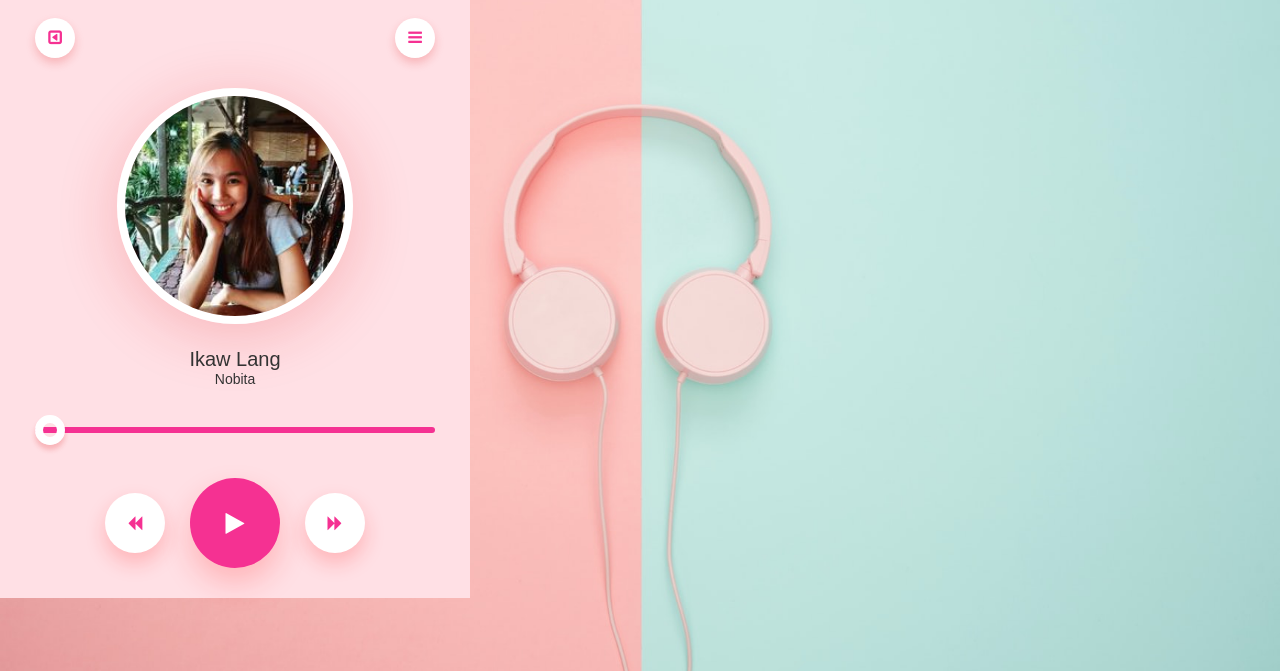
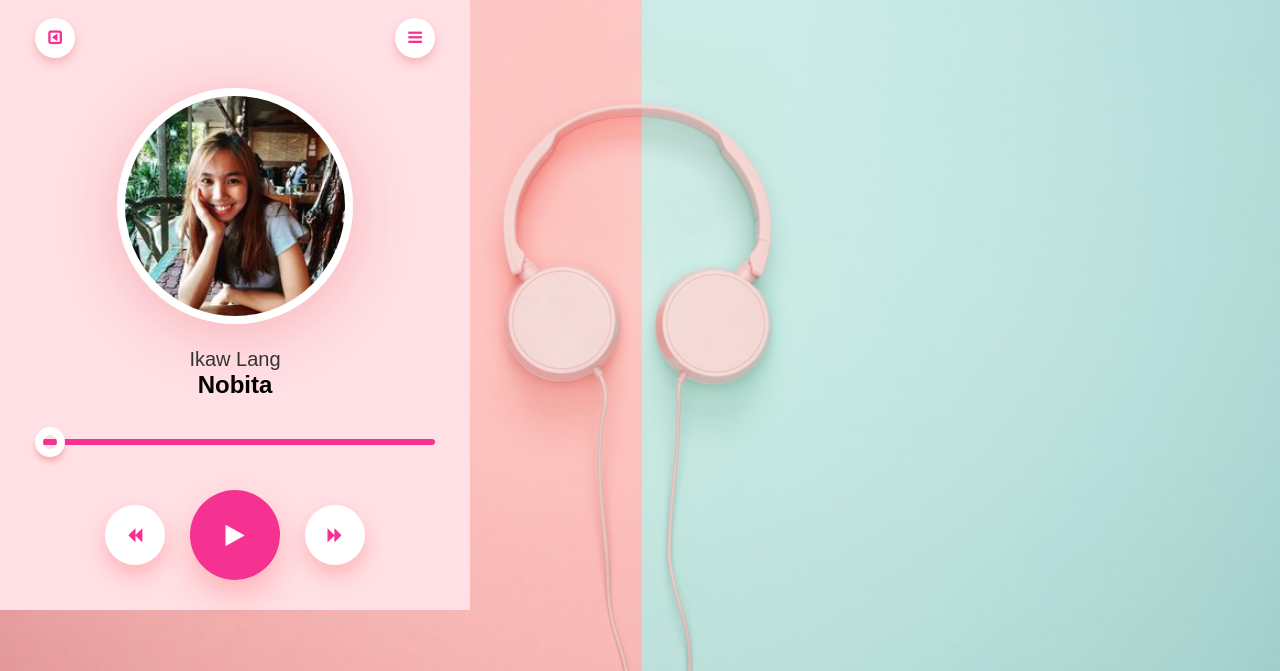
Before and after one commit to Japheth0214/musicapp, a plain HTML site: page index.html in a window 1280 px wide. Shown: the part 129-800 px from the top of the page. Drawn offline with Linux system fonts and the light colour scheme.

Commit message:
no changes made

```diff
--- a/app.js
+++ b/app.js
@@ -1,6 +1,6 @@
-let progress = document.getElementById("progress");
-let song = document.getElementById("song");
-let ctrlIcon = document.getElementById("ctrlIcon");
+const progress = document.getElementById("progress");
+const song = document.getElementById("song");
+const ctrlIcon = document.getElementById("ctrlIcon");
 
 song.onloadedmetadata = function() {
   progress.max = song.duration;
--- a/index.html
+++ b/index.html
@@ -26,14 +26,15 @@
           <nav>
             <div class="circle">
               <i class="fa fa-toggle-left"></i>
+
             </div>
             <div class="circle">
               <i class="fa fa-bars"></i>
               </div>
           </nav>
           <img src="music.icon/2.jpg" class="song-img">
-          <h1>Ikaw Lang</h1>
-          <p>Nobita</p>
+          <h1 id="song_title">Ikaw Lang</h1>
+          <h2 id="song_artist">Nobita</h2>
           <audio id="song">
             <source src="music/ikawlang.mp3" type="audio/mpeg">
           </audio>
```
